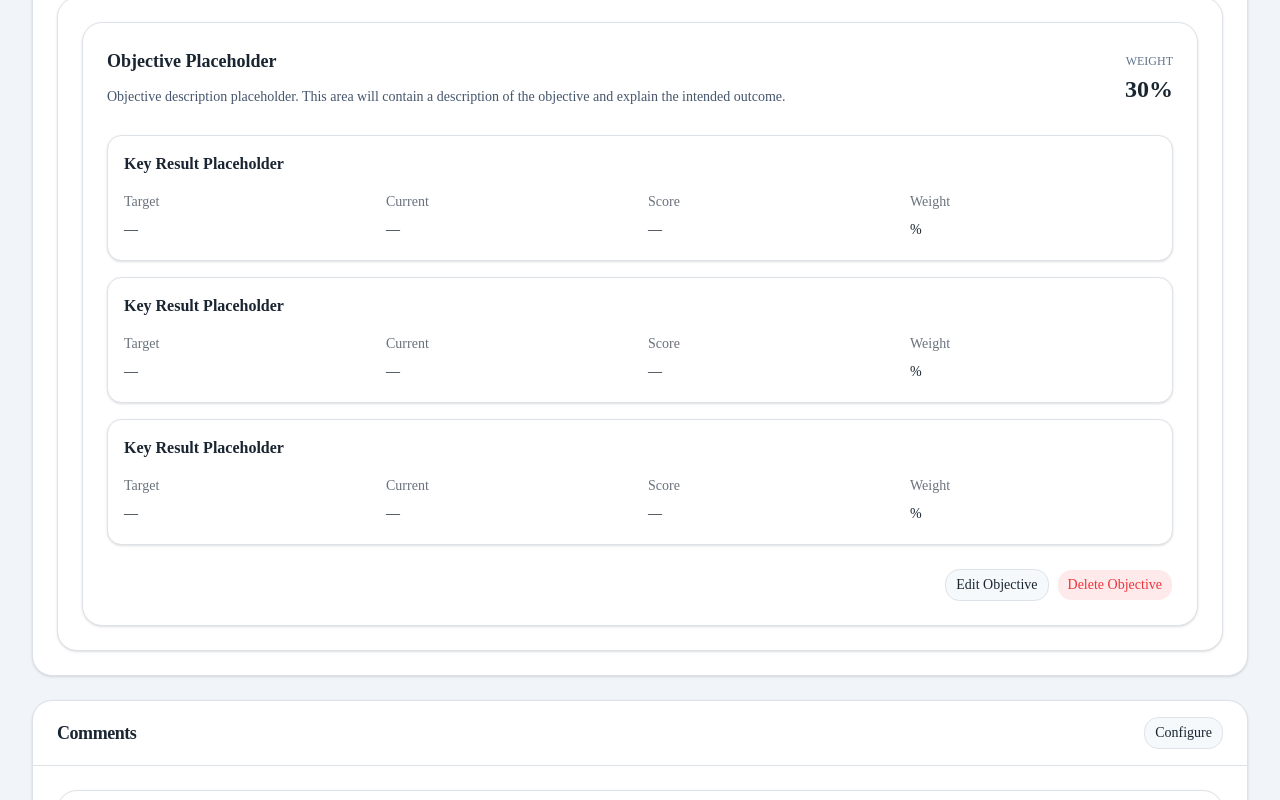
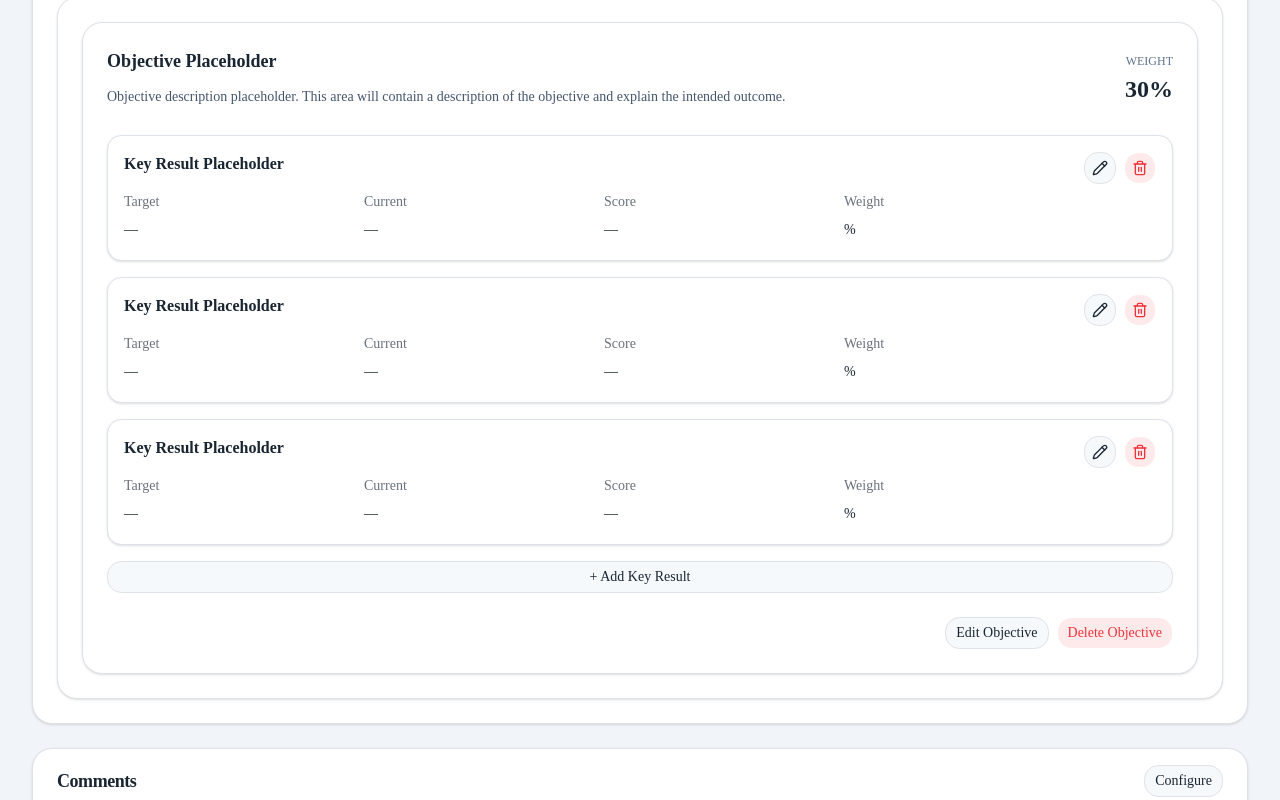
Before and after one commit to MarioCascades/ceokr, a Next.js app: page /builder in a window 1280 px wide. Shown: the part 1340-2140 px from the top of the page. Built offline with nearby package versions, Linux system fonts and the light colour scheme.

Commit message:
objective and key result edits

```diff
--- a/src/components/builder/objectives/keyresults/keyresults.tsx
+++ b/src/components/builder/objectives/keyresults/keyresults.tsx
@@ -32,14 +32,13 @@ export default function KeyResults({
           <KeyResultRow
             key={keyResult.id}
             keyResult={keyResult}
-            editMode={editMode}
+            editMode={true}
             onEdit={onEdit}
             onDelete={onDelete}
           />
         ))
       )}
 
-      {editMode && (
       <Button
         variant="outline"
         className="w-full"
@@ -47,7 +46,6 @@ export default function KeyResults({
       >
         + Add Key Result
       </Button>
-      )}
     </div>
   );
 }
```
Lines whose indentation alone changed are shown as unchanged.
